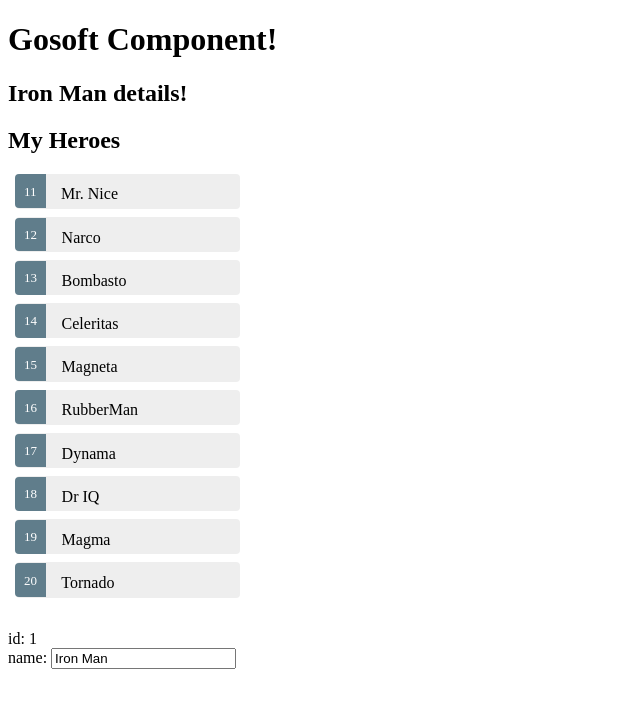
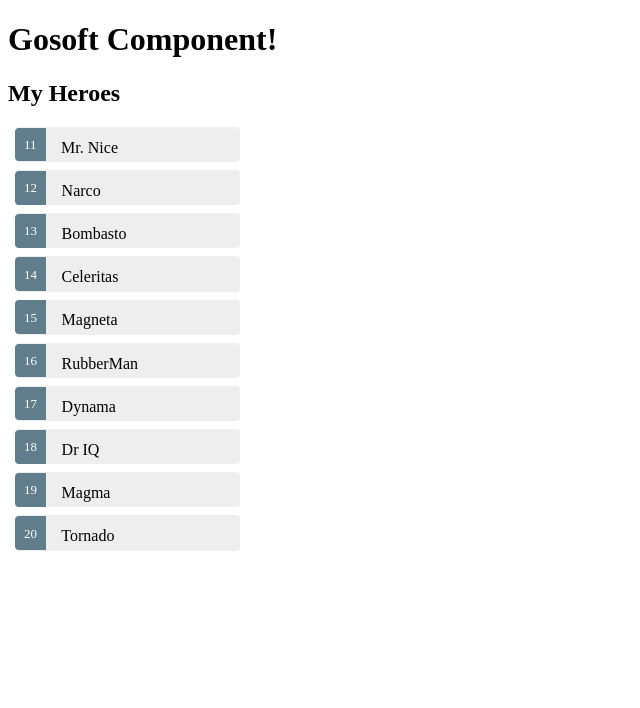
Before and after one commit to krittanatasa/angular2-example, an Angular app: page / in a window 1280 px wide. Shown: the top 708 px of the page, without its empty margins (0-640 px from the left). Built offline with nearby package versions, Linux system fonts and the light colour scheme.

Commit message:
display when selected hero

```diff
--- a/src/app/gosoft.component.html
+++ b/src/app/gosoft.component.html
@@ -1,13 +1,18 @@
 <h1>{{title}}</h1>
-  <h2>{{hero.name}} details!</h2>
   <h2>My Heroes</h2>
     <ul class="heroes">
-        <li *ngFor="let hero of heroes" (click)="doSomething(hero)">
+        <li *ngFor="let hero of heroes"
+            (click)="doSomething(hero)"
+            [class.selected]="hero === selectedHero">
            <span class="badge">{{hero.id}}</span> {{hero.name}}
         </li>
     </ul>
-  <div><label>id: </label>{{hero.id}}</div>
+
+<div *ngIf="selectedHero">
+  <h2>{{selectedHero.name}} details!</h2>
+  <div><label>id: </label>{{selectedHero.id}}</div>
   <div>
     <label>name: </label>
-    <input [(ngModel)]="hero.name" placeholder="name">
+    <input [(ngModel)]="selectedHero.name" placeholder="name"/>
   </div>
+</div>
--- a/src/app/gosoft.component.ts
+++ b/src/app/gosoft.component.ts
@@ -22,12 +22,11 @@
 export class GosoftComponent {
 
     title = 'Gosoft Component!';
-    hero: Hero = new Hero(1, 'Iron Man');
+    selectedHero: Hero;
     heroes = HEROES;
   //  hero_2: Hero = {id: 2, title: 'Super man'},
     doSomething(hero): void {
-      // hero.name = hero.name;
       console.log("click " + hero.name);
-      this.hero = hero;
+      this.selectedHero = hero;
     }
 }
```
